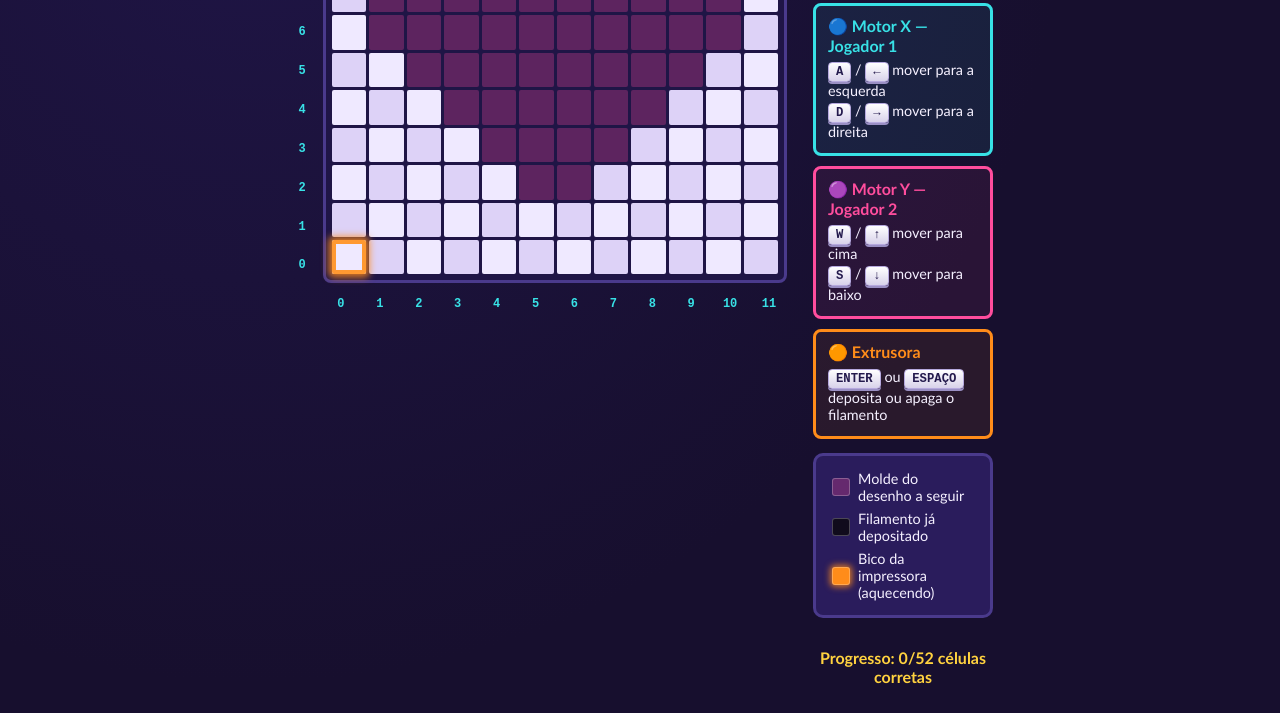
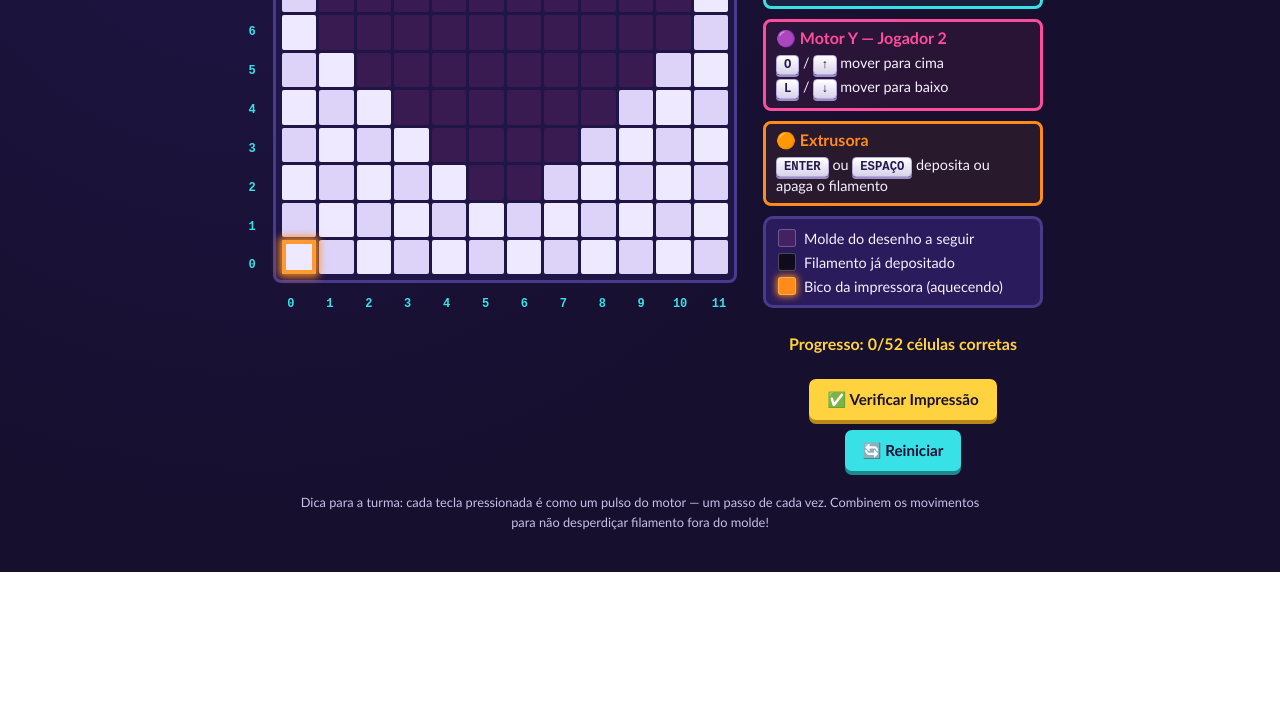
Before and after one commit to zhayons/plano-cartesiano-minigame, a plain HTML site: page index.html in a window 1280 px wide. Shown: the part 310-1023 px from the top of the page. After the commit the page ends 882 px from the top, so only its background shows below. Drawn offline with Linux system fonts and the light colour scheme.

Commit message:
Update index.html

```diff
--- a/index.html
+++ b/index.html
@@ -24,7 +24,7 @@
     --cell-a: #efe9ff;
     --cell-b: #ddd2f7;
     --filled: #100b1c;
-    --template: rgba(255, 77, 157, 0.28);
+    --template: rgba(255, 77, 157, 0.12);
     --board-size: min(58vmin, 560px);
     --cell-gap: 3px;
     --axis-size: 30px;
@@ -164,18 +164,18 @@
 
   /* ---------- Painel lateral ---------- */
   aside.info-panel{
-    flex: 1 1 120px;
-    max-width: 180px;
+    flex: 1 1 240px;      /* Reduzido de 320px */
+    max-width: 280px;     /* Reduzido de 380px */
     display:flex;
     flex-direction:column;
-    gap: 14px;
+    gap: 10px;            /* Reduzido de 14px */
   }
 
   .card{
     background: var(--panel);
     border: 3px solid var(--panel-border);
     border-radius: 10px;
-    padding: 14px 16px;
+    padding: 10px 12px;   /* Reduzido de 14px 16px para ganhar espaço vertical */
   }
 
   .position-display{
@@ -209,7 +209,7 @@
   }
   .control-card{
     border-radius: 8px;
-    padding: 10px 12px;
+    padding: 6px 10px;    /* Reduzido de 10px 12px */
     border: 3px solid;
   }
   .control-card h3{
@@ -413,8 +413,8 @@
         </div>
         <div class="control-card player2">
           <h3>🟣 Motor Y — Jogador 2</h3>
-          <p><kbd>W</kbd> / <kbd>↑</kbd> mover para cima</p>
-          <p><kbd>S</kbd> / <kbd>↓</kbd> mover para baixo</p>
+          <p><kbd>O</kbd> / <kbd>↑</kbd> mover para cima</p>
+          <p><kbd>L</kbd> / <kbd>↓</kbd> mover para baixo</p>
         </div>
         <div class="control-card extrude">
           <h3>🟠 Extrusora</h3>
@@ -689,7 +689,7 @@
     renderAll();
   }
 
-  var MOVE_KEYS = ['a', 'd', 'w', 's', 'arrowleft', 'arrowright', 'arrowup', 'arrowdown', ' ', 'enter'];
+  var MOVE_KEYS = ['a', 'd', 'o', 'l', 'arrowleft', 'arrowright', 'arrowup', 'arrowdown', ' ', 'enter'];
 
   window.addEventListener('keydown', function(e){
     var key = e.key;
@@ -702,8 +702,8 @@
 
     if (kl === 'a' || kl === 'arrowleft'){ move(-1, 0); }
     else if (kl === 'd' || kl === 'arrowright'){ move(1, 0); }
-    else if (kl === 'w' || kl === 'arrowup'){ move(0, 1); }
-    else if (kl === 's' || kl === 'arrowdown'){ move(0, -1); }
+    else if (kl === 'o' || kl === 'arrowup'){ move(0, 1); }
+    else if (kl === 'l' || kl === 'arrowdown'){ move(0, -1); }
     else if (kl === ' ' || kl === 'enter' || kl === 'spacebar'){ extrude(); }
   }, { passive: false });
 
```
